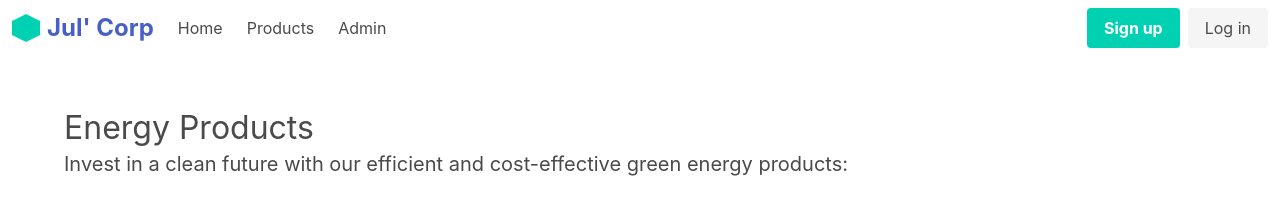
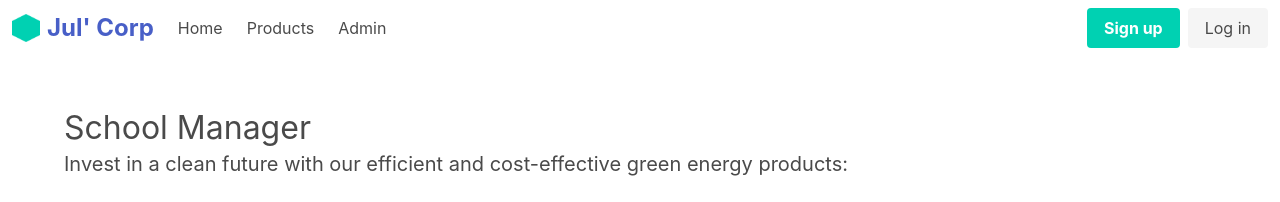
Before and after one commit to julienmunio/schoolmanager, a React (Create React App) app: page /products in a window 1280 px wide. Shown: the top 202 px of the page. Built offline with nearby package versions, Linux system fonts and the light colour scheme; no server answers; the HTML template or start-up script is replaced by a standard one.

Commit message:
Main title change

```diff
--- a/src/components/Products.js
+++ b/src/components/Products.js
@@ -27,7 +27,7 @@ export default class Products extends Component {
       <div>
         <section className="section">
           <div className="container">
-            <h1>Energy Products</h1>
+            <h1>School Manager</h1>
             <p className="subtitle is-5">
               Invest in a clean future with our efficient and cost-effective
               green energy products:
```
